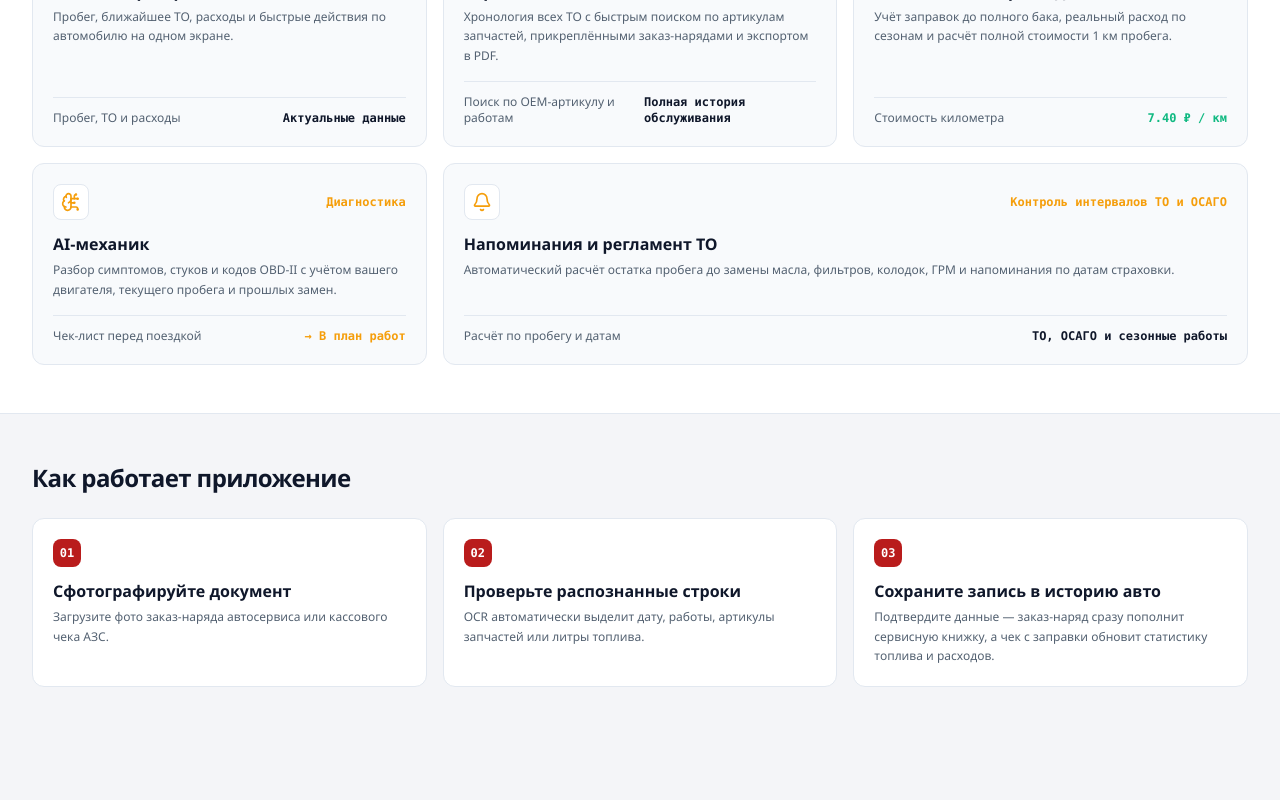
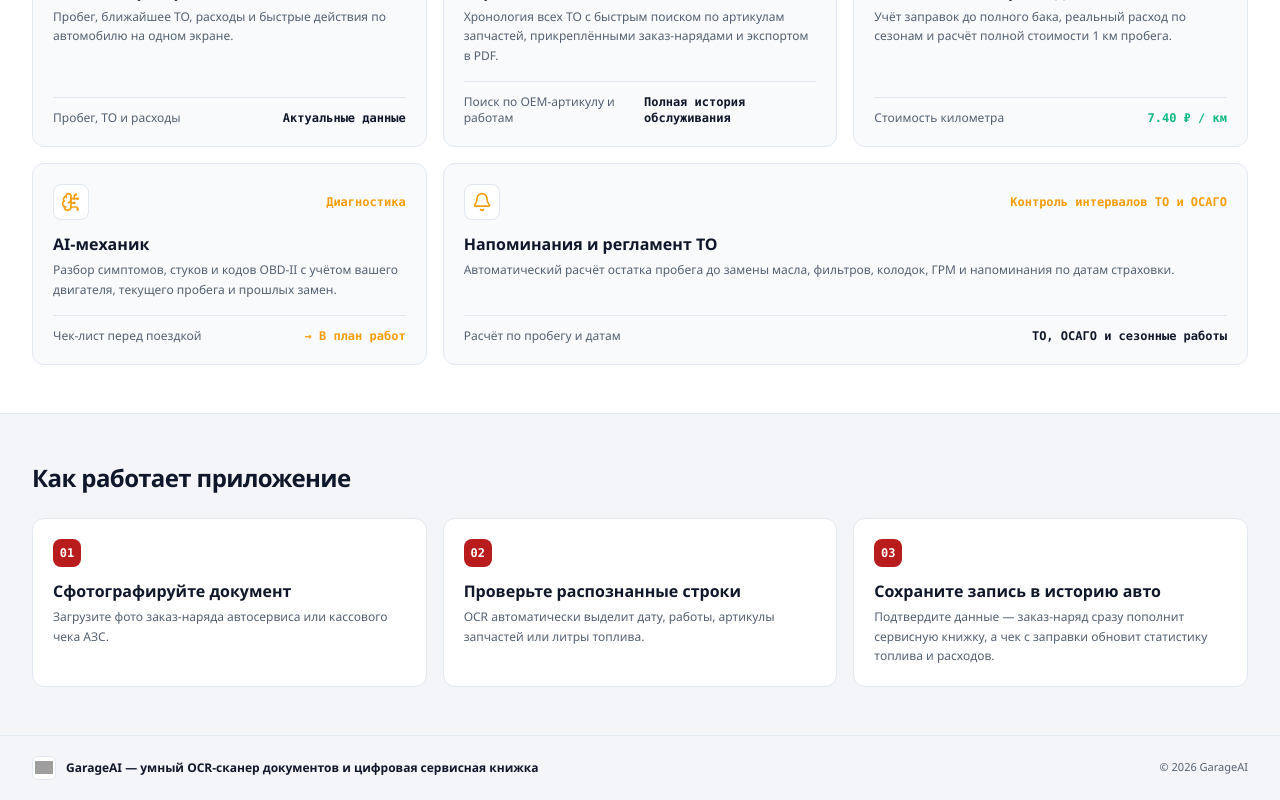
Before and after one commit to AlEX91udemy/GarageAI_1.0, a React (Vite) app: page / in a window 1280 px wide. Shown: the part 937-1737 px from the top of the page. Before the commit the page ends 1672 px from the top, so only its background shows below. Built offline with nearby package versions, Linux system fonts and the light colour scheme; grey boxes are pictures that could not be loaded.

Commit message:
fix: restore landing footer line

```diff
--- a/src/LandingPage.tsx
+++ b/src/LandingPage.tsx
@@ -640,6 +640,22 @@ export function LandingPage() {
 
       </main>
 
+      <footer className="border-t border-[#E2E8F0] bg-[#F4F5F8] py-5 dark:border-[#243044] dark:bg-[#0D131D]">
+        <div className="mx-auto flex max-w-7xl flex-col gap-2 px-4 text-xs text-[#536171] dark:text-[#94A3B8] sm:flex-row sm:items-center sm:justify-between sm:px-6 lg:px-8">
+          <div className="flex items-center gap-2.5 font-semibold text-[#0F172A] dark:text-[#F8FAFC]">
+            <img
+              src="/assets/aistudio/______-_______-__________-___-________-_________-20261020-2243_1f20d635.png"
+              alt="GarageAI"
+              className="h-6 w-6 rounded-md border border-[#E2E8F0] bg-white object-contain p-0.5 dark:border-[#243044]"
+            />
+            <span>GarageAI — умный OCR-сканер документов и цифровая сервисная книжка</span>
+          </div>
+          <span className="text-[11px] text-[#536171] dark:text-[#94A3B8]">
+            © {new Date().getFullYear()} GarageAI
+          </span>
+        </div>
+      </footer>
+
     </div>
   );
 }
```
